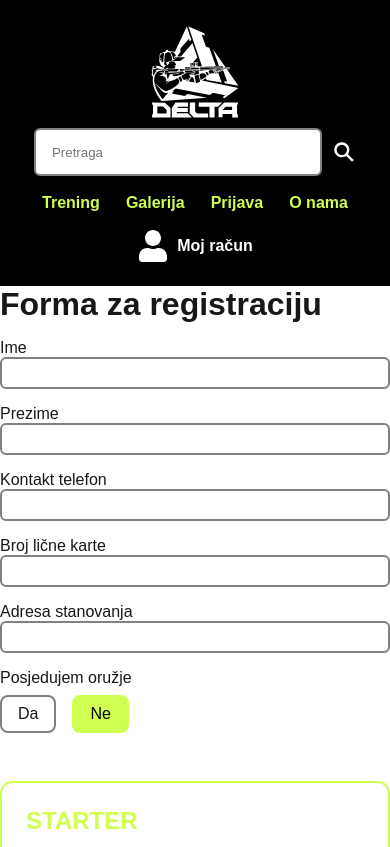
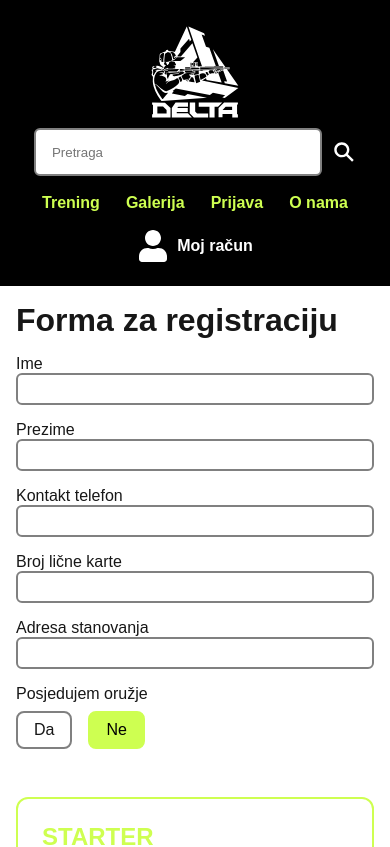
Before and after one commit to jusufsuljic/kps-delta, a Next.js app: page /prijava in a window 390 px wide. Shown: the top 847 px of the page. Built offline with nearby package versions, Linux system fonts and the light colour scheme; a web font is replaced by a local one.

Commit message:
Mobile view form fix

```diff
--- a/src/app/prijava/page.tsx
+++ b/src/app/prijava/page.tsx
@@ -108,7 +108,7 @@ const SignUpPageContainer = styled.div`
   align-items: center;
   padding: 1rem 20rem;
   @media screen and (max-width: 767px) {
-    padding: 0;
+    padding: 1rem;
   }
 
   h1 {
```
